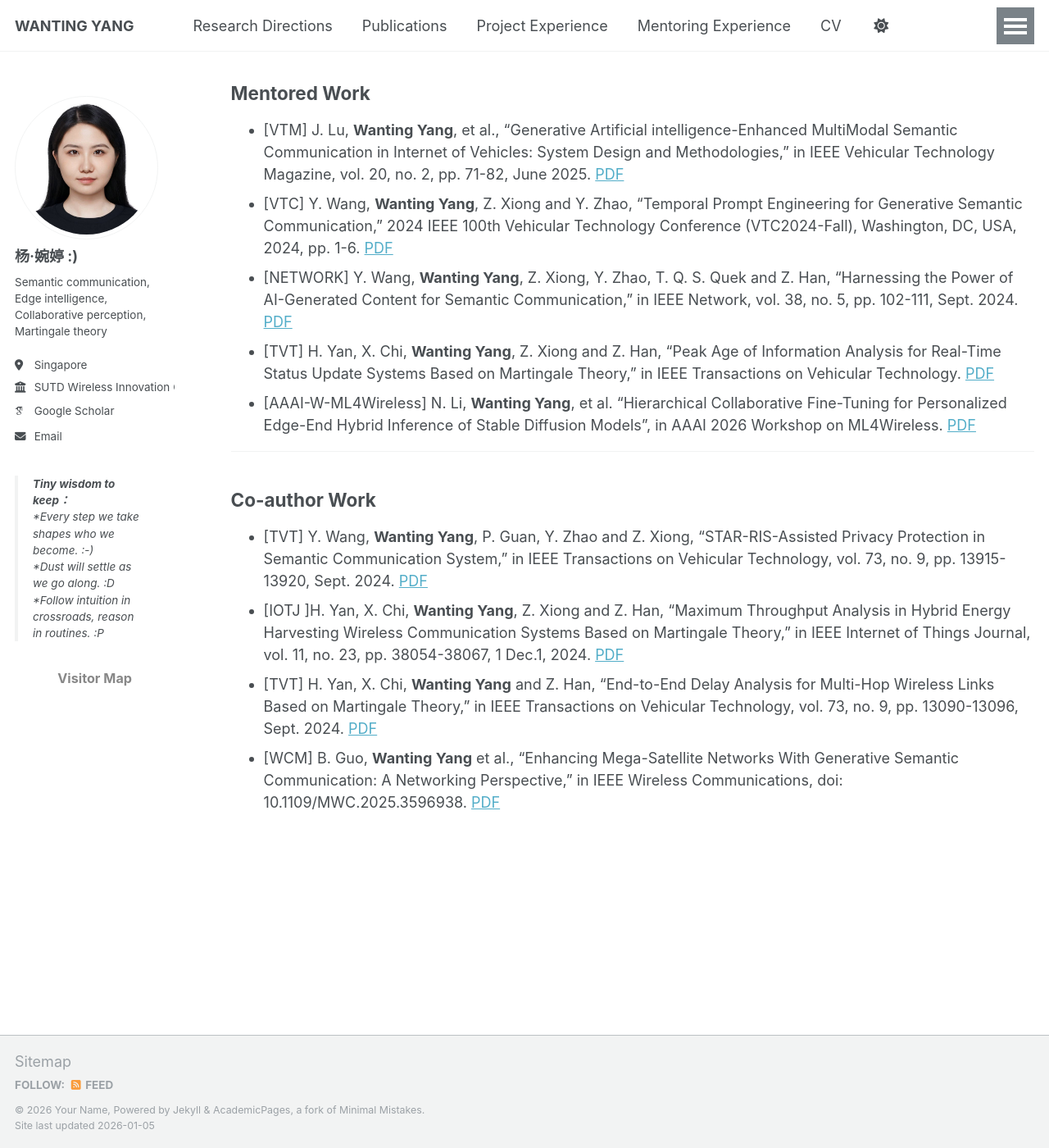
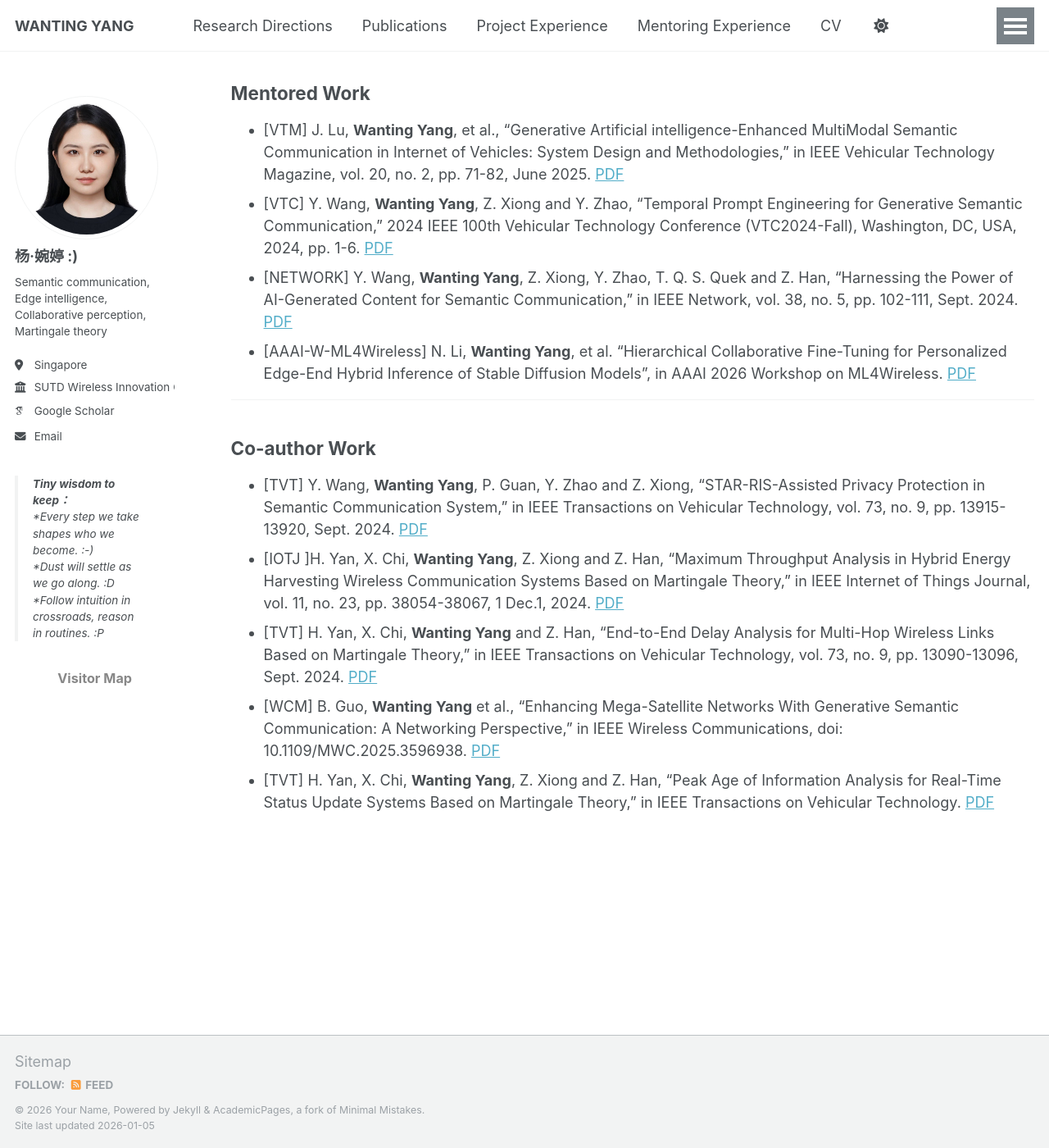
Before and after one commit to wty2011jl/wty2011jl.github.io, a Jekyll site: the page built from _pages/publications.md, in a window 1280 px wide and 1400 px high, scrolled down 1477 px. Shown: the whole window at 82% size. Built offline with Jekyll 4.4.1, drawn with Linux system fonts in a browser that asks for light colours; some web fonts are replaced; a script that is not in the unit is left out; part of the change alters nothing that is shown.

```diff
--- a/_pages/publications.md
+++ b/_pages/publications.md
@@ -43,7 +43,6 @@ For more, see [📚 Google Scholar](https://scholar.google.com/citations?hl=zh-C
 - [VTM] J. Lu, **Wanting Yang**, et al., "Generative Artificial intelligence-Enhanced MultiModal Semantic Communication in Internet of Vehicles: System Design and Methodologies," in IEEE Vehicular Technology Magazine, vol. 20, no. 2, pp. 71-82, June 2025. [PDF](https://ieeexplore.ieee.org/stamp/stamp.jsp?tp=&arnumber=10934748)
 - [VTC] Y. Wang, **Wanting Yang**, Z. Xiong and Y. Zhao, "Temporal Prompt Engineering for Generative Semantic Communication," 2024 IEEE 100th Vehicular Technology Conference (VTC2024-Fall), Washington, DC, USA, 2024, pp. 1-6. [PDF](https://ieeexplore.ieee.org/stamp/stamp.jsp?tp=&arnumber=10757628)
 - [NETWORK] Y. Wang, **Wanting Yang**, Z. Xiong, Y. Zhao, T. Q. S. Quek and Z. Han, "Harnessing the Power of AI-Generated Content for Semantic Communication," in IEEE Network, vol. 38, no. 5, pp. 102-111, Sept. 2024. [PDF](https://ieeexplore.ieee.org/stamp/stamp.jsp?tp=&arnumber=10577142)
-- [TVT] H. Yan, X. Chi, **Wanting Yang**, Z. Xiong and Z. Han, "Peak Age of Information Analysis for Real-Time Status Update Systems Based on Martingale Theory," in IEEE Transactions on Vehicular Technology. [PDF](/files/Peak_Age_of_Information_Analysis_for_Real-Time_Status_Update_Systems_Based_on_Martingale_Theory.pdf)
 - [AAAI-W-ML4Wireless] N. Li, **Wanting Yang**, et al. "Hierarchical Collaborative Fine-Tuning for Personalized Edge-End Hybrid Inference of Stable Diffusion Models", in AAAI 2026 Workshop on ML4Wireless. [PDF](files/17_Hierarchical_Collaborative_.pdf)
 
 
@@ -55,3 +54,4 @@ For more, see [📚 Google Scholar](https://scholar.google.com/citations?hl=zh-C
 - [IOTJ ]H. Yan, X. Chi, **Wanting Yang**, Z. Xiong and Z. Han, "Maximum Throughput Analysis in Hybrid Energy Harvesting Wireless Communication Systems Based on Martingale Theory," in IEEE Internet of Things Journal, vol. 11, no. 23, pp. 38054-38067, 1 Dec.1, 2024. [PDF](https://ieeexplore.ieee.org/stamp/stamp.jsp?tp=&arnumber=10634856)
 - [TVT] H. Yan, X. Chi, **Wanting Yang** and Z. Han, "End-to-End Delay Analysis for Multi-Hop Wireless Links Based on Martingale Theory," in IEEE Transactions on Vehicular Technology, vol. 73, no. 9, pp. 13090-13096, Sept. 2024. [PDF](https://ieeexplore.ieee.org/stamp/stamp.jsp?tp=&arnumber=10502194)
 - [WCM] B. Guo, **Wanting Yang** et al., "Enhancing Mega-Satellite Networks With Generative Semantic Communication: A Networking Perspective," in IEEE Wireless Communications, doi: 10.1109/MWC.2025.3596938. [PDF](files/Enhancing_Mega-Satellite_Networks_With_Generative_Semantic_Communication_A_Networking_Perspective.pdf)
+- [TVT] H. Yan, X. Chi, **Wanting Yang**, Z. Xiong and Z. Han, "Peak Age of Information Analysis for Real-Time Status Update Systems Based on Martingale Theory," in IEEE Transactions on Vehicular Technology. [PDF](/files/Peak_Age_of_Information_Analysis_for_Real-Time_Status_Update_Systems_Based_on_Martingale_Theory.pdf)
```
